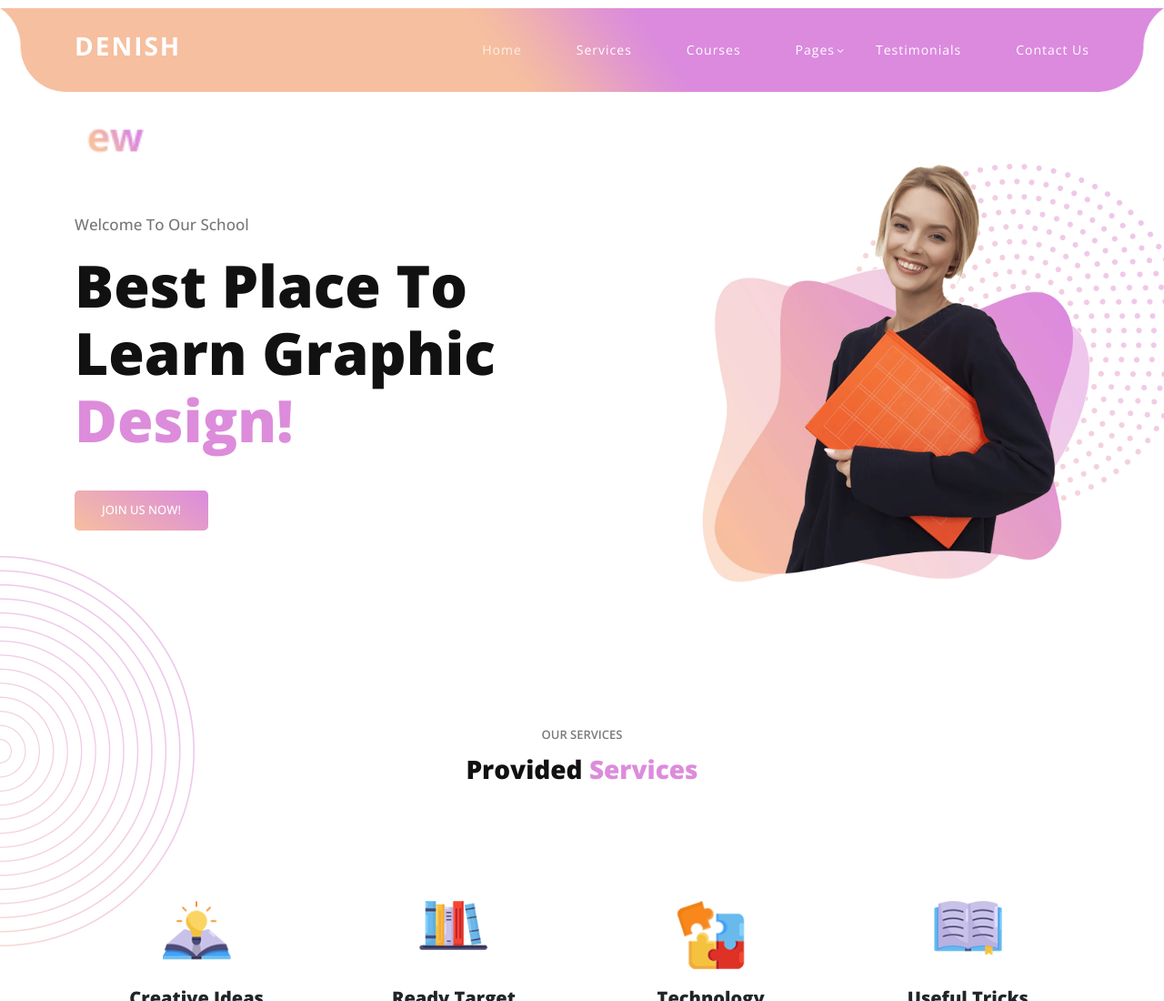
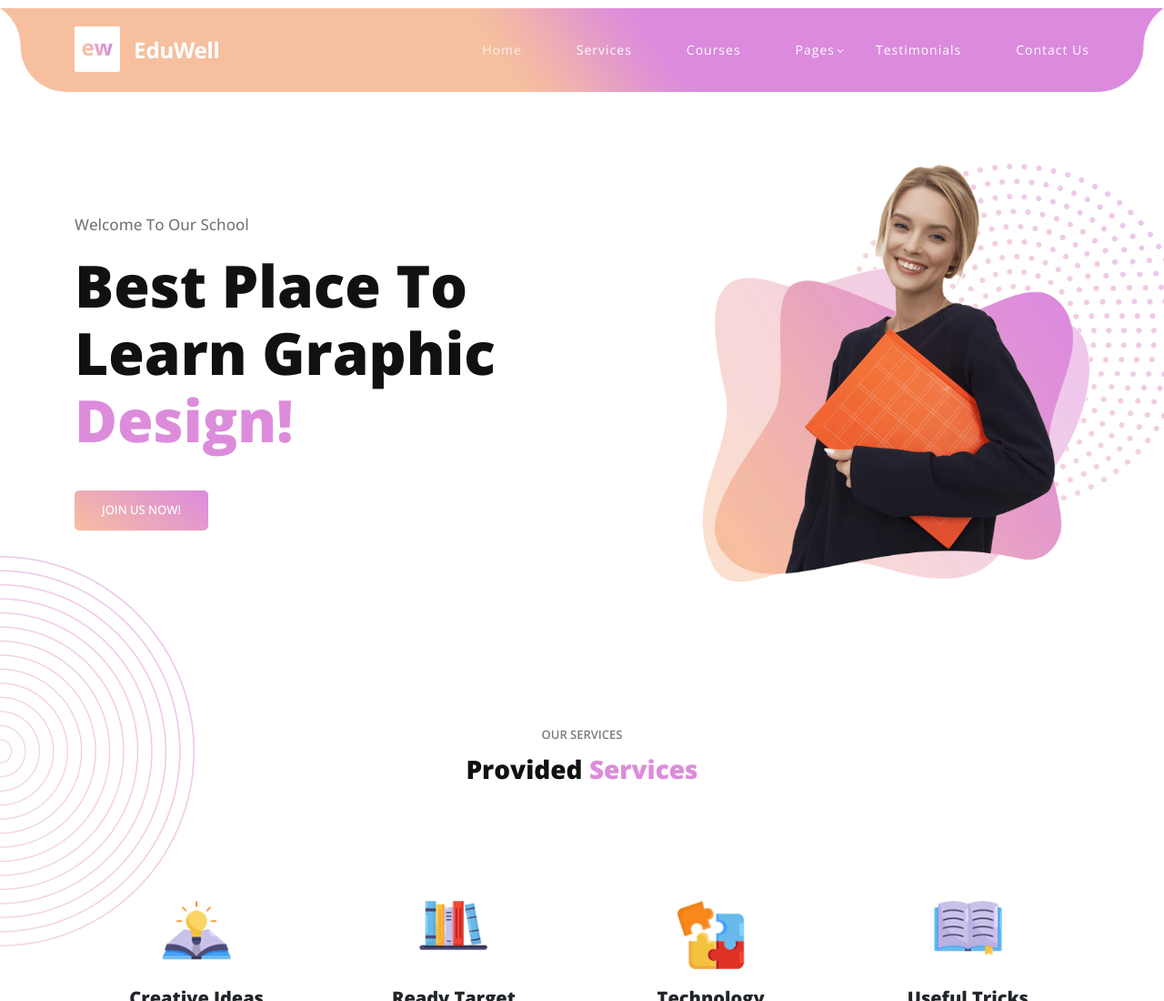
Before and after one commit to BhaveshpatelGenisys/host, a plain HTML site: page index.html in a window 1280 px wide. Shown: the top 1100 px of the page at 91% size. Drawn offline with nearby package versions, Linux system fonts and the light colour scheme.

```diff
--- a/index.html
+++ b/index.html
@@ -40,7 +40,6 @@
                   <nav class="main-nav">
                       <!-- ***** Logo Start ***** -->
                       <a href="index.html" class="logo">
-                        Denish
                           <img src="assets/images/templatemo-eduwell.png" alt="EduWell Template">
                       </a>
                       <!-- ***** Logo End ***** -->
```
